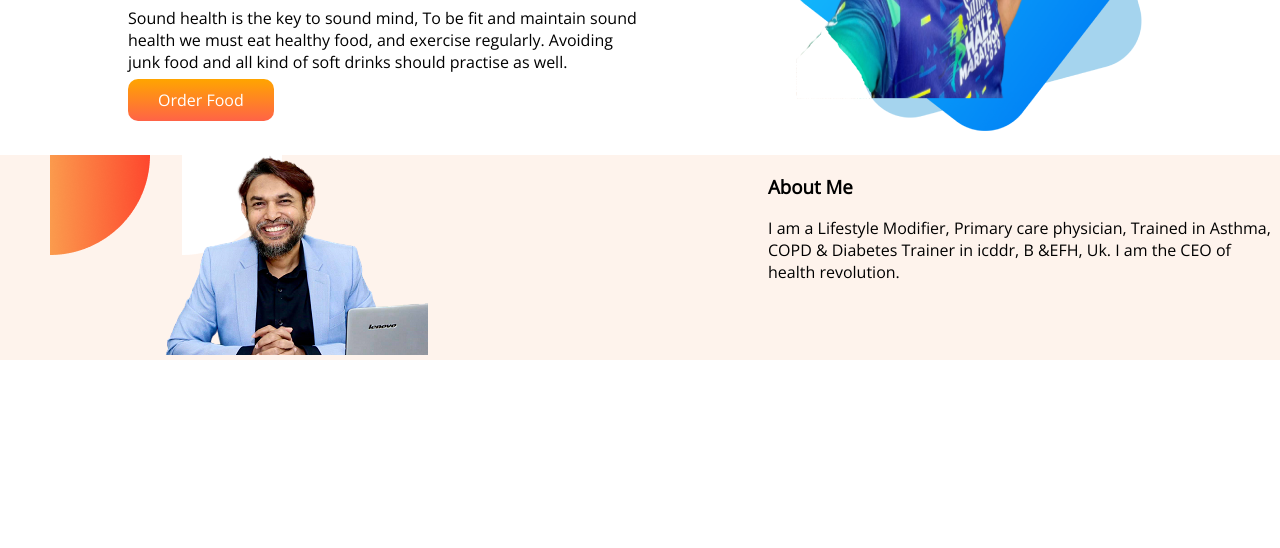
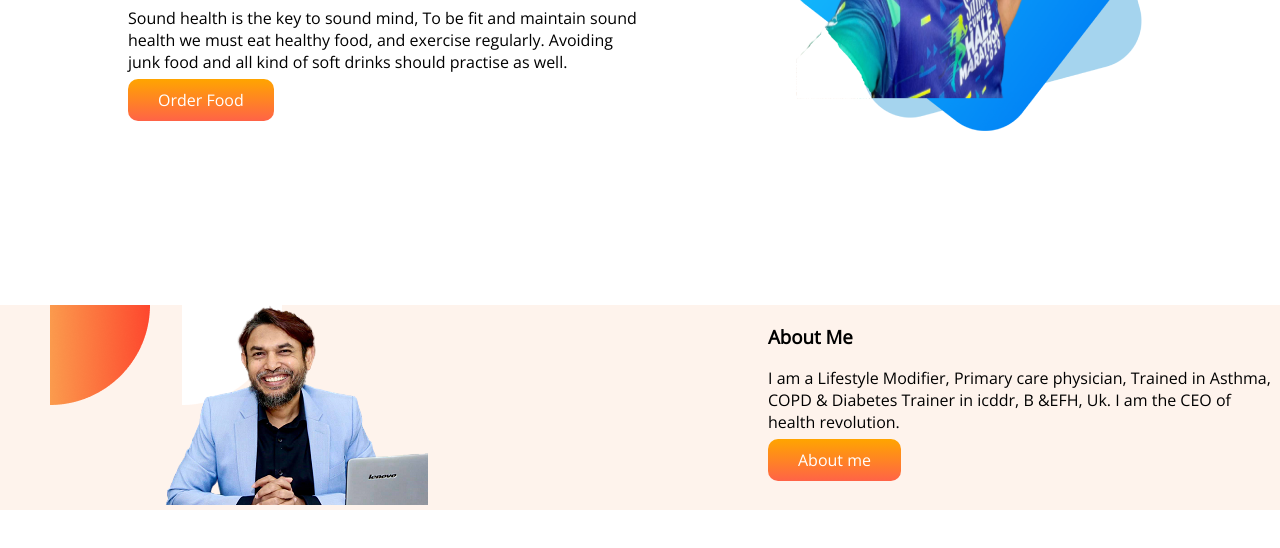
Before and after one commit to asmunna23/food-network, a plain HTML site: page index.html in a window 1280 px wide. Shown: the part 250-798 px from the top of the page. Drawn offline with nearby package versions, Linux system fonts and the light colour scheme.

Commit message:
second commit

```diff
--- a/index.html
+++ b/index.html
@@ -27,7 +27,7 @@
             <img src="image/jk3.png" alt="">
         </div>
     </section>
-    <section class="section-bg">
+    <section class="about-me">
         <div class="half-width">
             <img src="image/jk1.png" alt="">
         </div>
@@ -35,6 +35,7 @@
             <h3>About Me</h3>
             <p>I am a Lifestyle Modifier, Primary care physician, Trained in Asthma, COPD & Diabetes Trainer in icddr, B
                 &EFH, Uk. I am the CEO of health revolution.</p>
+            <a class="link-button" target="_blank" href="https://www.facebook.com/DrJahangirkabircmc">About me</a>
         </div>
     </section>
 </body>
--- a/style.css
+++ b/style.css
@@ -2,19 +2,25 @@ body{
     font-family: 'Open Sans', sans-serif;
     margin: 0;
 }
+
 h1{
     font-size: 35px;
 }
+
 .tomato-calor{
     color: tomato;
 }
+
 section{
     display: flex;
+    margin-bottom: 150px;
 }
+
 .half-width{
     width: 50%;
     padding-left: 10%;
 }
+
 .link-button{
     text-decoration: none;
     background-image: linear-gradient(orange, tomato);
@@ -23,7 +29,7 @@ section{
     font-weight: 300;
     border-radius: 10px;
 }
-.section-bg{
+
+.about-me{
     background-image: url(image/bg.png);
-    background-repeat: no-repeat;
 }
```
